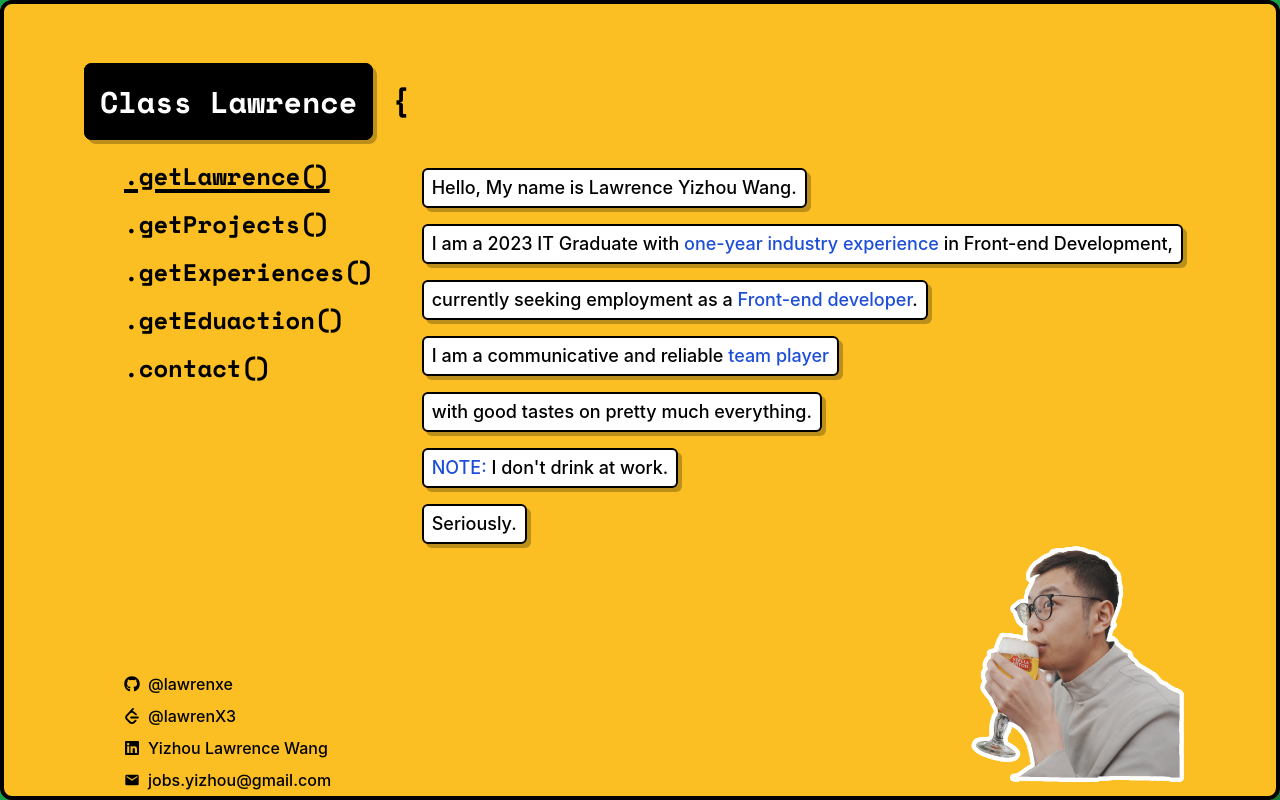
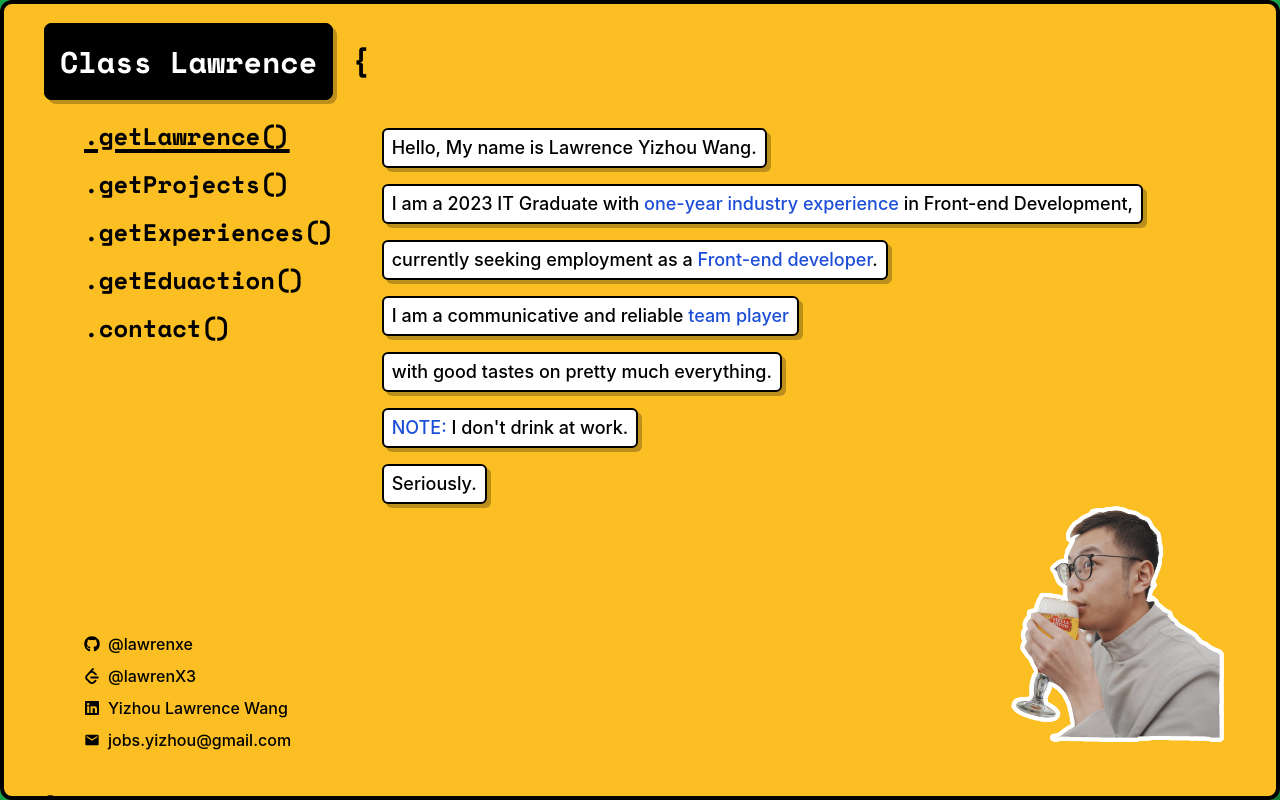
Before and after one commit to lawrenxe/lawrence, a React (Create React App) app: page / in a window 1280 px wide. Built offline with nearby package versions, Linux system fonts and the light colour scheme.

Commit message:
change the threshold of responsiveness

```diff
--- a/src/App.tsx
+++ b/src/App.tsx
@@ -56,7 +56,7 @@ function App() {
   }, [message]);
 
   return (
-    <div className="h-screen w-screen flex justify-center items-center relative">
+    <div className="h-screen w-screen flex justify-center items-center relative bg-amber-400 lg:bg-green-600">
       <div className={`w-full h-full ${isPopup ? "blur-xl" : ""}`}>
         <Layout setSelected={setSelected} selected={selected}>
           {selected === "lawrence" && <Lawrence />}
--- a/src/Components/Layout.tsx
+++ b/src/Components/Layout.tsx
@@ -25,12 +25,12 @@ const Layout = ({ children, setSelected, selected }: LProps) => {
   return (
     <div
       className={
-        "bg-green-600 w-screen h-screen flex justify-center items-center overflow-hidden"
+        "bg-amber-400 lg:bg-green-600 w-screen h-screen flex justify-center items-center overflow-hidden"
       }
     >
       <div
         className={
-          "bg-amber-400 w-screen h-screen flex flex-col p-10 lg:p-15 xl:p-20 items-center max-w-[1280px] max-h-[960px]  xl:border-4 xl:shadow-solid-8 xl:border-black xl:rounded-xl relative overflow-hidden"
+          "bg-amber-400 w-screen h-screen flex flex-col p-10 lg:p-15  items-center max-w-[1280px] max-h-[960px]  lg:border-4 lg:shadow-solid-8 lg:border-black lg:rounded-xl relative overflow-hidden"
         }
       >
         <section className="h-20 font-mono font-black text-xl xl:text-3xl lg:text-2xl flex flex-row gap-4 w-full justify-between items-center">
```
